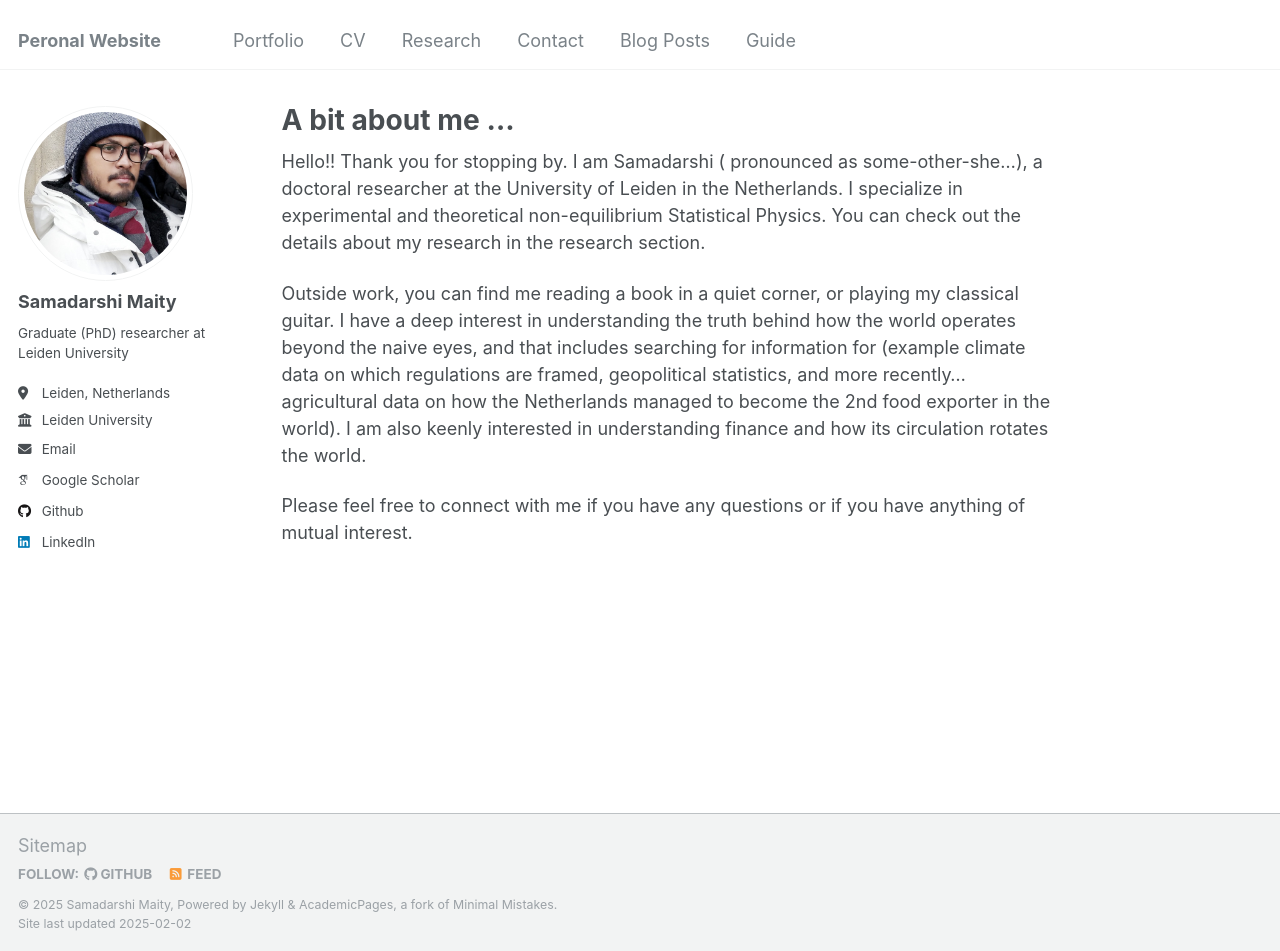
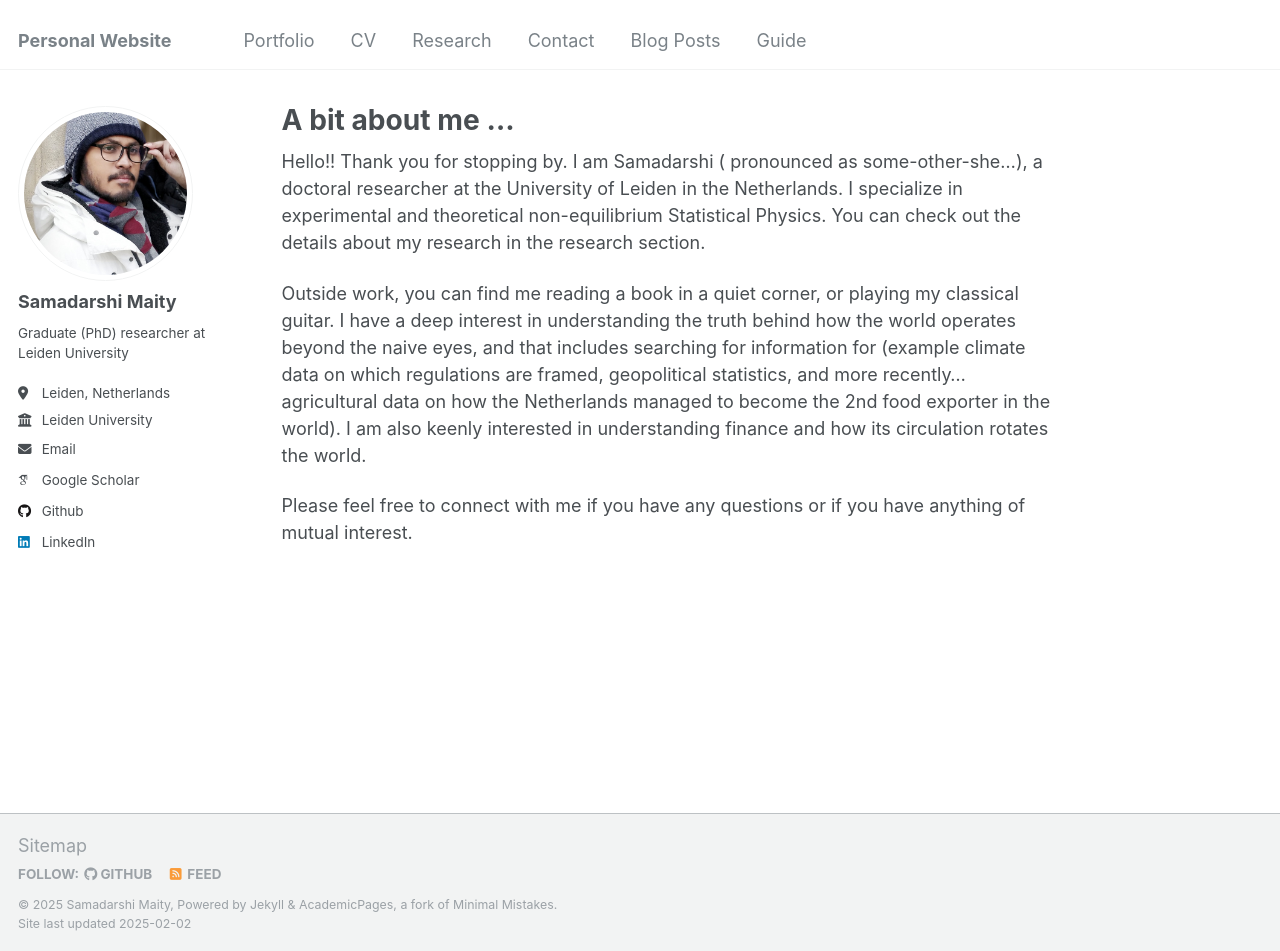
Before and after one commit to Samadarshi-Maity/Samadarshi-Maity.github.io, a Jekyll site: the page built from _pages/about.md, in a window 1280 px wide and 951 px high. Built offline with Jekyll 4.4.1, drawn with Linux system fonts in a browser that asks for light colours; some web fonts are replaced.

Commit message:
Update _config.yml

```diff
--- a/_config.yml
+++ b/_config.yml
@@ -8,7 +8,7 @@
 
 # Basic Site Settings
 locale                   : "en-US"
-title                    : "Peronal Website"
+title                    : "Personal Website"
 title_separator          : "-"
 name                     : &name "Samadarshi Maity"
 description              : &description "Personal Website"
```
